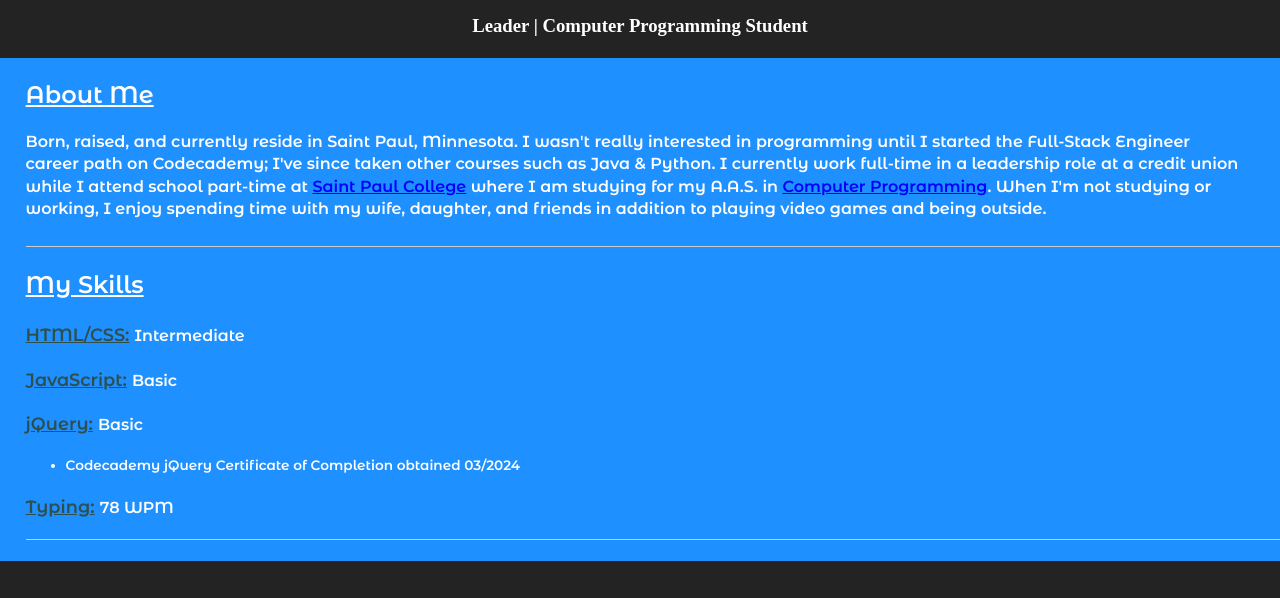
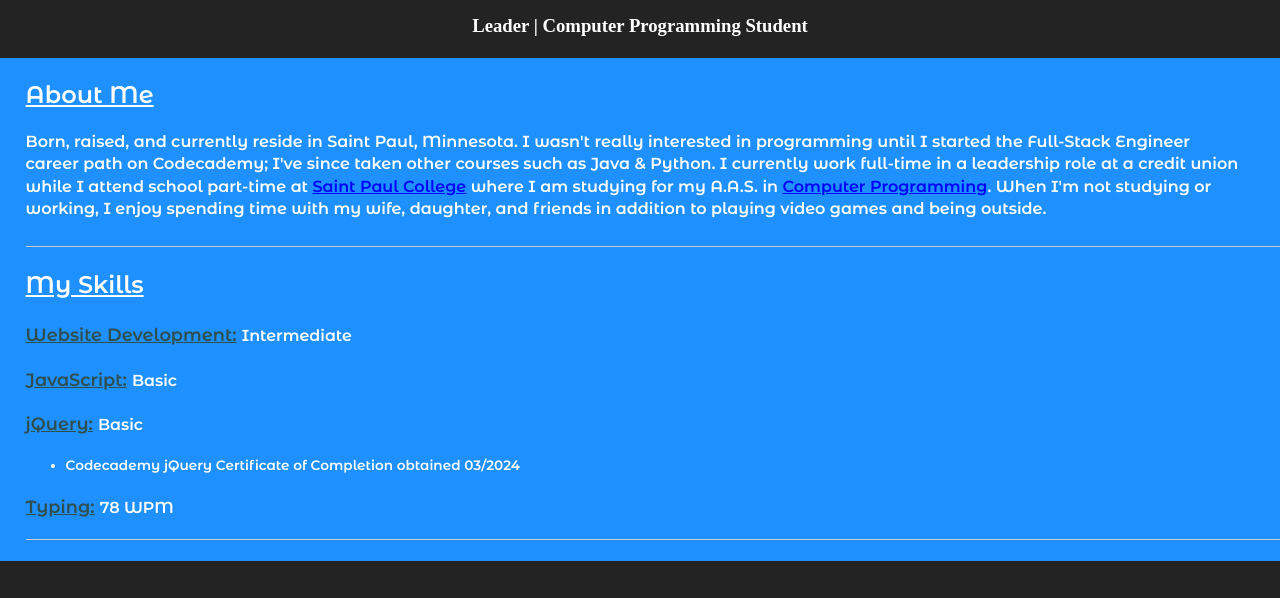
Before and after one commit to ACE-Elements/ACE-Elements.github.io, a website built with webpack: page index.html in a window 1280 px wide. Shown: the part 202-800 px from the top of the page. Built offline with nearby package versions, Linux system fonts and the light colour scheme; files whose address does not match are found by name.

Commit message:
Changed html/css to 'website development'

```diff
--- a/index.html
+++ b/index.html
@@ -51,7 +51,7 @@
       with my wife, daughter, and friends in addition to playing video games and being outside.</p>
       <hr>
     <h2 class="bio-headings">My Skills</h2>
-    <h3><span class="list-item-heading">HTML/CSS:</span> <span class="list-item">Intermediate</span></h3>
+    <h3><span class="list-item-heading">Website Development:</span> <span class="list-item">Intermediate</span></h3>
     <h3><span class="list-item-heading">JavaScript:</span> <span class="list-item">Basic</span></h3>
     <h3><span class="list-item-heading">jQuery:</span> <span class="list-item">Basic</span></h3>
         <ul>
```
